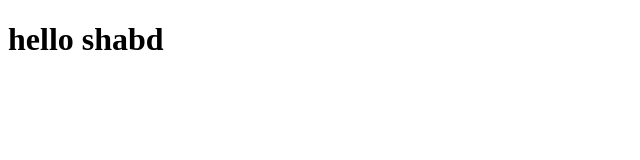
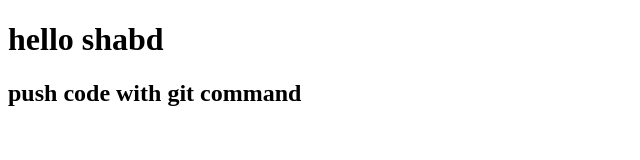
Before and after one commit to shabdgarg/ecom, a plain HTML site: page index.html in a window 1280 px wide. Shown: the whole page, without its empty margins (0-640 px from the left). Drawn offline with Linux system fonts and the light colour scheme.

Commit message:
h2 added

```diff
--- a/index.html
+++ b/index.html
@@ -7,5 +7,6 @@
 </head>
 <body>
     <h1>hello shabd</h1>
+    <h2>push code with git command</h2>
 </body>
 </html>
```
